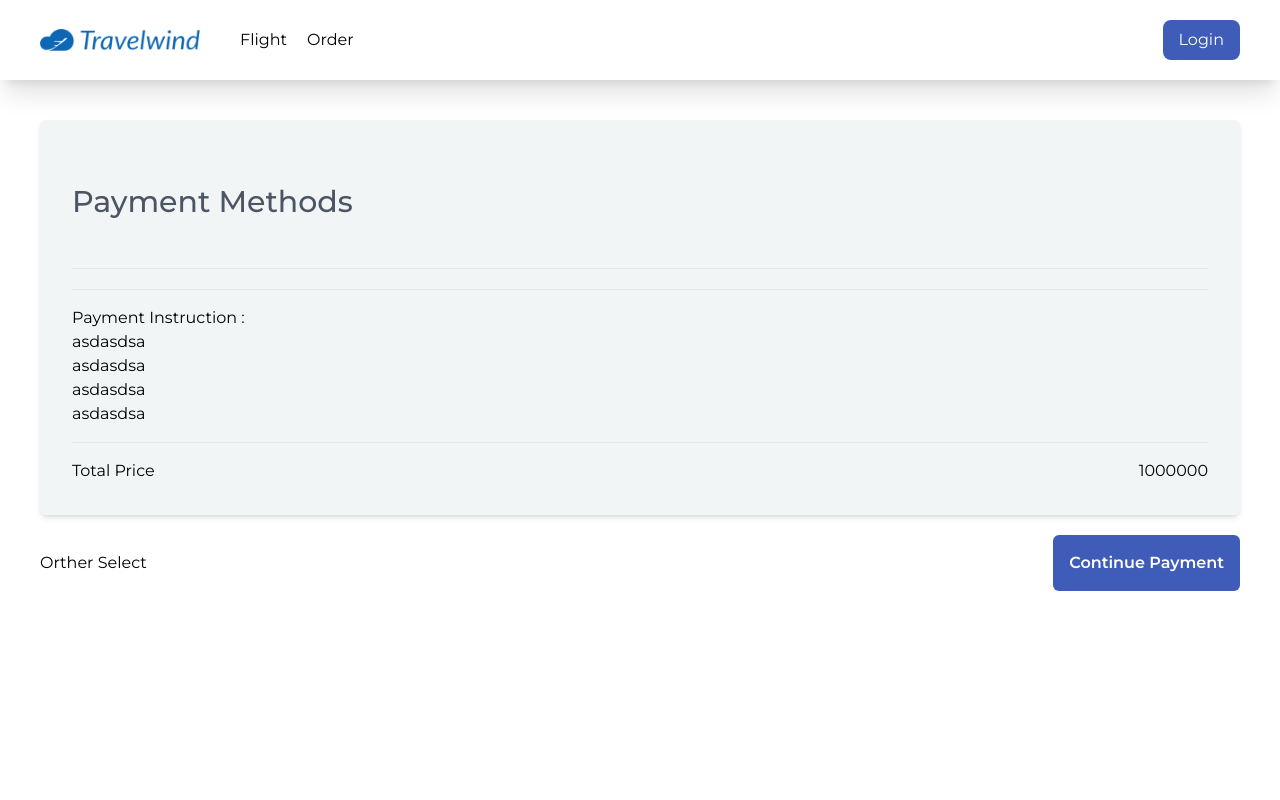
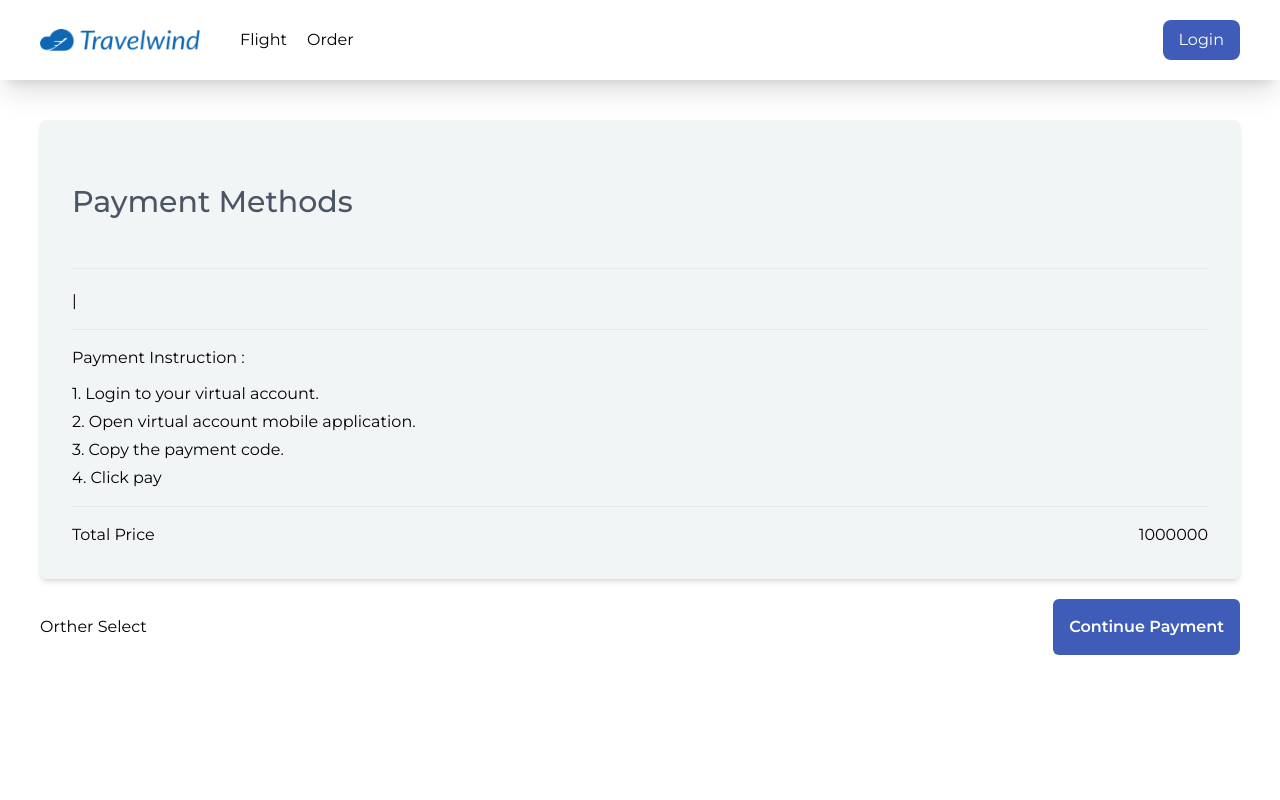
Before and after one commit to Travelwind-BA4/FE-Travelwind, a React (Create React App) app: page /payment in a window 1280 px wide. Shown: the top 800 px of the page. Built offline with nearby package versions, Linux system fonts and the light colour scheme; no server answers.

Commit message:
menambahkan instructuin

```diff
--- a/src/pages/Payment.jsx
+++ b/src/pages/Payment.jsx
@@ -41,15 +41,15 @@ const Payment = () => {
           </div>
           <hr className="my-4" />
           <h1 className="mt-5">
-            {payments.paymentName} {payments.paymentType}
+            {payments.paymentName} | {payments.paymentType}
           </h1>
           <hr className="my-4" />
           <ul>
             <li>Payment Instruction : </li>
-            <li>asdasdsa</li>
-            <li>asdasdsa</li>
-            <li>asdasdsa</li>
-            <li>asdasdsa</li>
+            <li className="mt-3">1. Login to your virtual account.</li>
+            <li className="mt-1">2. Open virtual account mobile application.</li>
+            <li className="mt-1">3. Copy the payment code.</li>
+            <li className="mt-1">4. Click pay</li>
           </ul>
           <hr className="my-4" />
           <div className="flex justify-between">
--- a/src/pages/Payments.jsx
+++ b/src/pages/Payments.jsx
@@ -26,24 +26,13 @@ const Payments = () => {
                 {console.log(payments)}
                 {payments.map((payment) => {
                   return (
-                    <div className=" mt-4 rounded-lg">
-                      <img className="w-72 h-36 bg-white cursor-pointer" src={payment.imagePath} onClick={() => methodPayment(payment.paymentName)} />
+                    <div className=" mt-4 w-50 h-36 bg-white rounded-lg grid">
+                      <img className="justify-self-center self-center cursor-pointer" src={payment.imagePath} onClick={() => methodPayment(payment.paymentName)} />
                     </div>
                   );
                 })}
               </div>
             </div>
-            {/* <div className="mt-10">
-              <h2>Instant Payment</h2>
-              <div className="grid xl:grid-cols-3 sm:grid-cols-2 grid-cols-1 gap-8">
-                <div className=" mt-4 rounded-lg">
-                  <img className="w-72 h-36 bg-white" />
-                </div>
-                <div className=" mt-4 rounded-lg">
-                  <img className="w-72 h-36 bg-white" />
-                </div>
-              </div>
-            </div> */}
           </div>
           <div className="lg:ml-5 lg:col-span-1 col-span-2">
             <div className="bg-[#f1f5f5] p-4 rounded-md mt-10 lg:mt-0">
```
